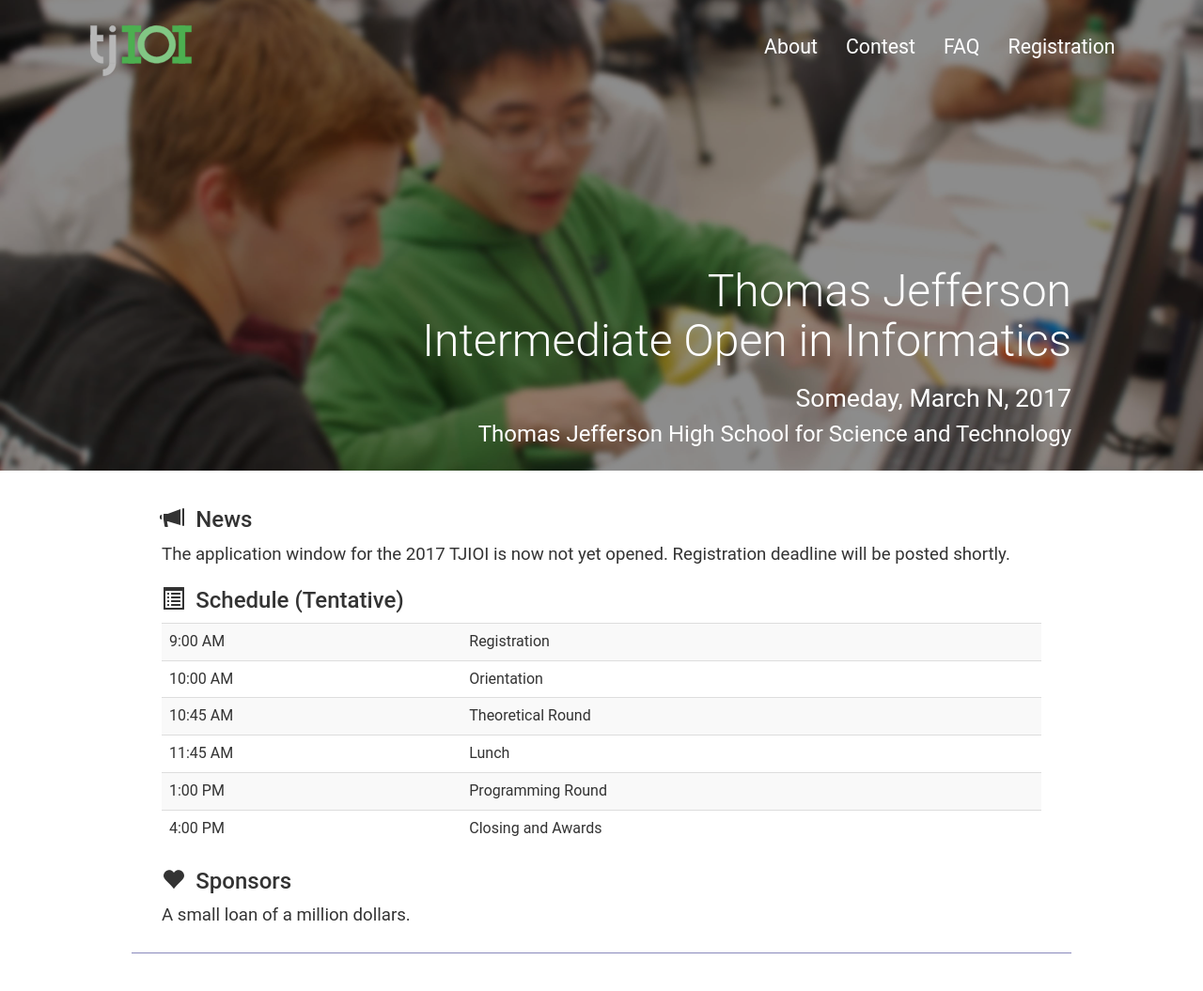
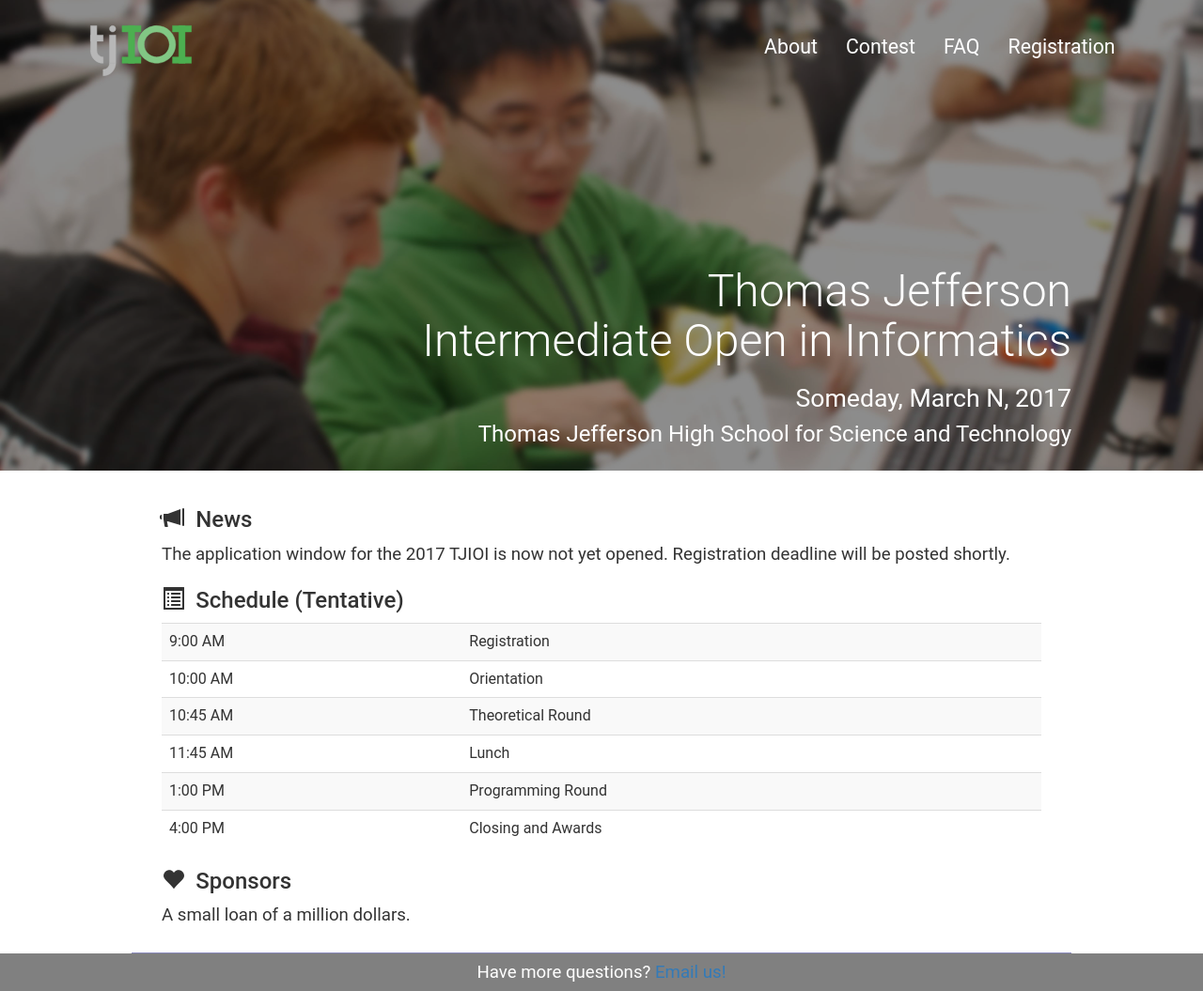
Before and after one commit to codeAligned/tjioi, a Jekyll site: the page built from index.html, in a window 1280 px wide. Shown: the whole page at 94% size. Built offline with Jekyll 4.4.1, drawn with Linux system fonts in a browser that asks for light colours; before the commit the page ends 1015 px from its top, so only the background shows below that.

Commit message:
add footer

```diff
--- a/_includes/footer.html
+++ b/_includes/footer.html
@@ -0,0 +1,3 @@
+<footer>
+    Have more questions? <a href="mailto:tjioiofficers@gmail.com" target="_blank">Email us!</a>
+</footer>
--- a/_layouts/default.html
+++ b/_layouts/default.html
@@ -5,6 +5,7 @@
 
   <body>
 
+    <div class="page-wrapper">
       {% if page.use_hero %}
       {% include hero-header.html %}
       {% else %}
@@ -14,6 +15,7 @@
       <main class="content">
         {{ content }}
       </main>
+    </div>
 
     {% include footer.html %}
 
--- a/assets/main.css
+++ b/assets/main.css
@@ -1,9 +1,14 @@
+html, body {
+    height: 100%;
+}
+
 body {
     font-family: 'Roboto', sans-serif;
     /*max-width: 60em;*/
     /*border: 1px solid black;*/
     margin-top: 0em;
     overflow-y: scroll;
+    font-size: 14pt;
 }
 
 .hero-content, .content {
@@ -101,7 +106,6 @@
 }
 
 .content {
-    font-size: 14pt;
     padding: 16px 32px;
     /*background-color: #f8f8f8;*/
     background-color: white;
@@ -120,3 +124,18 @@
 .selectedTab {
     color: LightGreen !important;
 }
+
+.page-wrapper {
+    min-height: 100%;
+    height: auto;
+    margin: 0 auto -40px;
+    padding: 0 0 40px;
+}
+
+footer {
+    height: 40px;
+    color: white;
+    background-color: grey;
+    line-height: 40px;
+    text-align: center;
+}
```
Also changed, not shown: Gemfile.lock. Lines whose indentation alone changed are shown as unchanged.
